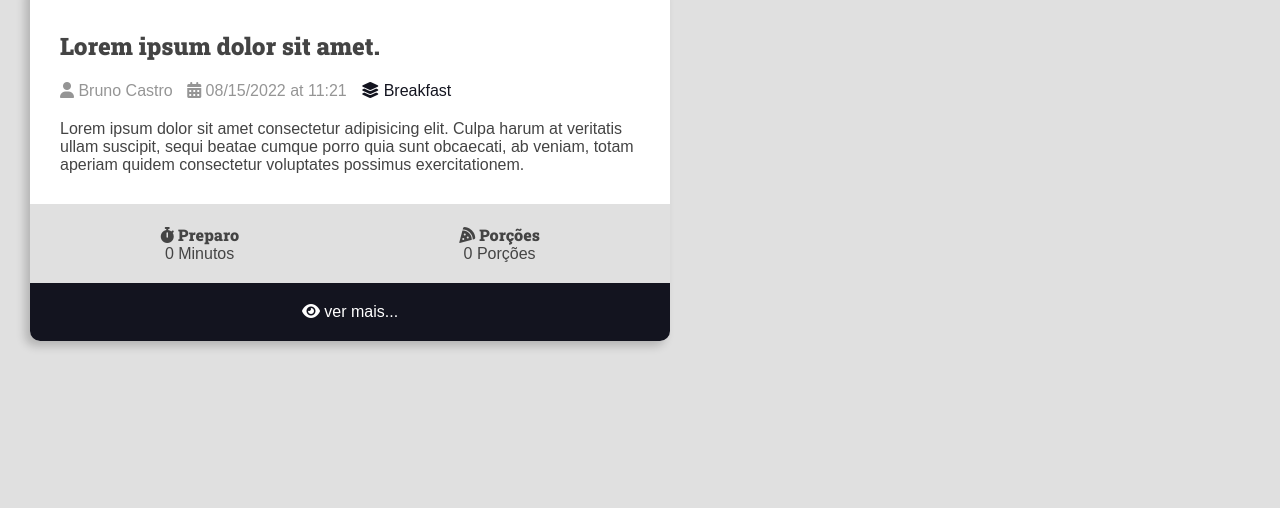
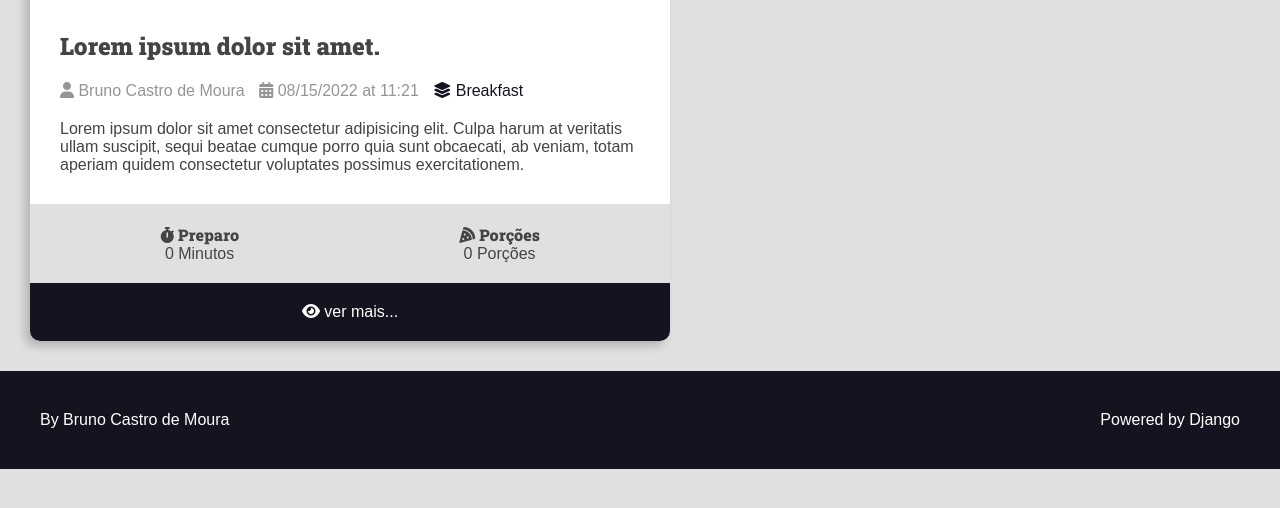
Before and after one commit to BrunoCastroM/Django-Project, a Django app: page / in a window 1280 px wide. Shown: the part 230-738 px from the top of the page. Run offline with Django 4.2, Linux system fonts and the light colour scheme; some libraries are stand-ins or nearby versions.

Commit message:
Incluiding page footer

```diff
--- a/recipes/templates/recipes/pages/home.html
+++ b/recipes/templates/recipes/pages/home.html
@@ -12,6 +12,7 @@
             {% include 'recipes/partials/recipe.html' %}
         </div>
     </main>
+    {% include 'recipes/partials/footer.html' %}
 </body>
 
 </html>
--- /dev/null
+++ b/recipes/templates/recipes/partials/footer.html
@@ -0,0 +1,8 @@
+<footer class="main-footer">
+    <div class="developer">
+        <a href="https://github.com/BrunoCastroM" target="_blank" rel="noreferrer noopener">By Bruno Castro de Moura</a>
+    </div>
+    <div class="powered">
+        <a href="https://www.djangoproject.com/" target="_blank" rel="noreferrer noopener">Powered by Django</a>
+    </div>
+</footer>
--- a/recipes/templates/recipes/partials/head.html
+++ b/recipes/templates/recipes/partials/head.html
@@ -253,5 +253,24 @@
             background: var(--color-primary-dark-hover);
         }
 
+        .main-footer {
+            display: flex;
+            align-items: center;
+            justify-content: space-between;
+            background: var(--color-primary-dark);
+            color: var(--color-white);
+            padding: var(--spacing-gutter-large);
+        }
+
+        .main-footer a {
+            color: var(--color-white);
+            text-decoration: none;
+            transition: all 300ms ease-in-out;
+        }
+
+        .main-footer a:hover  {
+            color: var(--color-primary-hover);
+        }
+
     </style>
 </head>
--- a/recipes/templates/recipes/partials/recipe.html
+++ b/recipes/templates/recipes/partials/recipe.html
@@ -8,7 +8,7 @@
     <div class="recipe-author">
         <span class="recipe-author-item">
             <i class="fas fa-user"></i>
-            Bruno Castro
+            Bruno Castro de Moura
         </span>
         <span class="recipe-author-item">
             <i class="fas fa-calendar-alt"></i>
@@ -24,7 +24,6 @@
     <div class="recipe-content">
         <p>Lorem ipsum dolor sit amet consectetur adipisicing elit. Culpa harum at veritatis ullam suscipit, sequi beatae cumque porro quia sunt obcaecati, ab veniam, totam aperiam quidem consectetur voluptates possimus exercitationem.</p>
     </div>
-
     <div class="recipe-meta-container">
         <div class="recipe-meta recipe-preparation">
             <h3 class="recipe-meta-title"><i class="fas fa-stopwatch"></i> Preparo</h3>
@@ -39,12 +38,10 @@
             </div>
         </div>
     </div>
-
     <footer class="recipe-footer">
         <a class="recipe-read-more button button-dark button-full-width" href="/recipes/3/">
             <i class="fas fa-eye"></i>
             <span>ver mais...</span>
         </a>
     </footer>
-
 </div>
```
